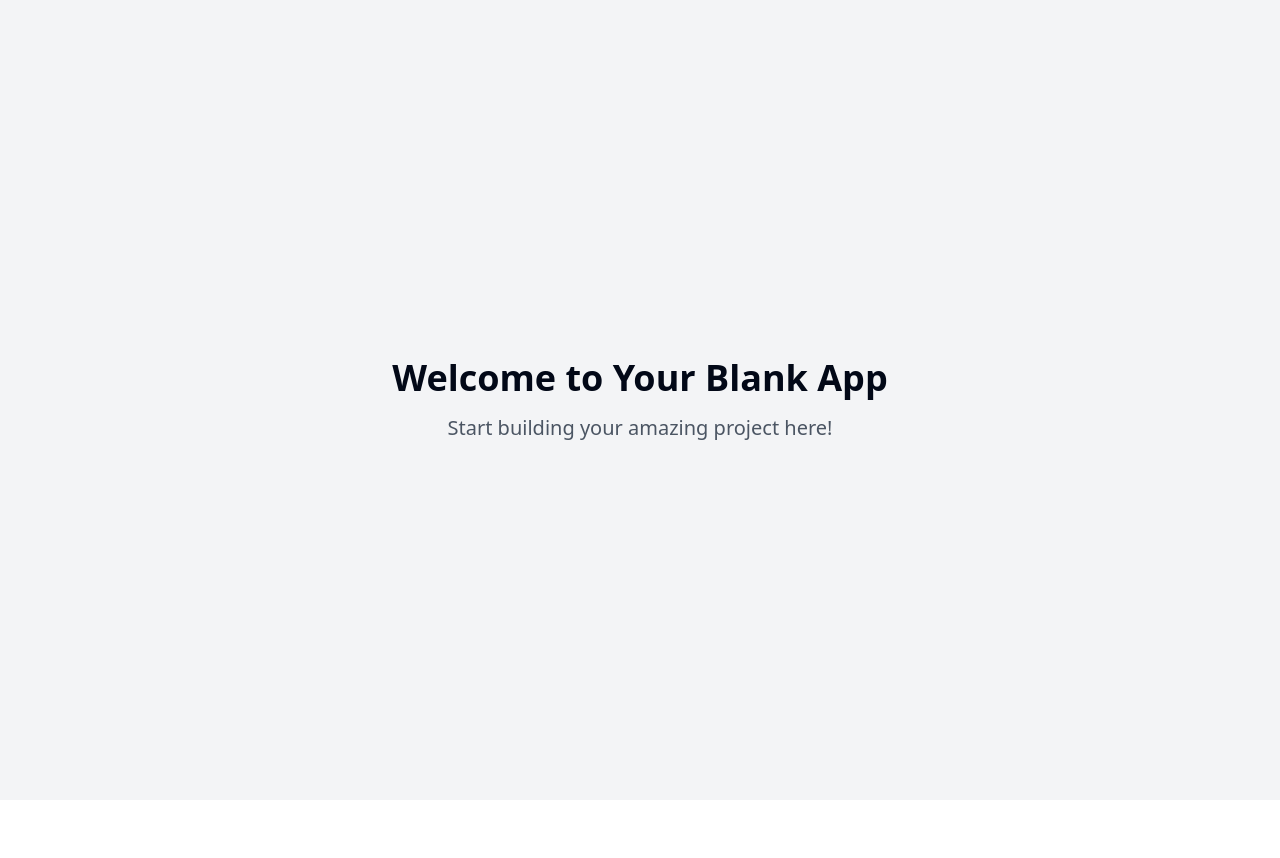
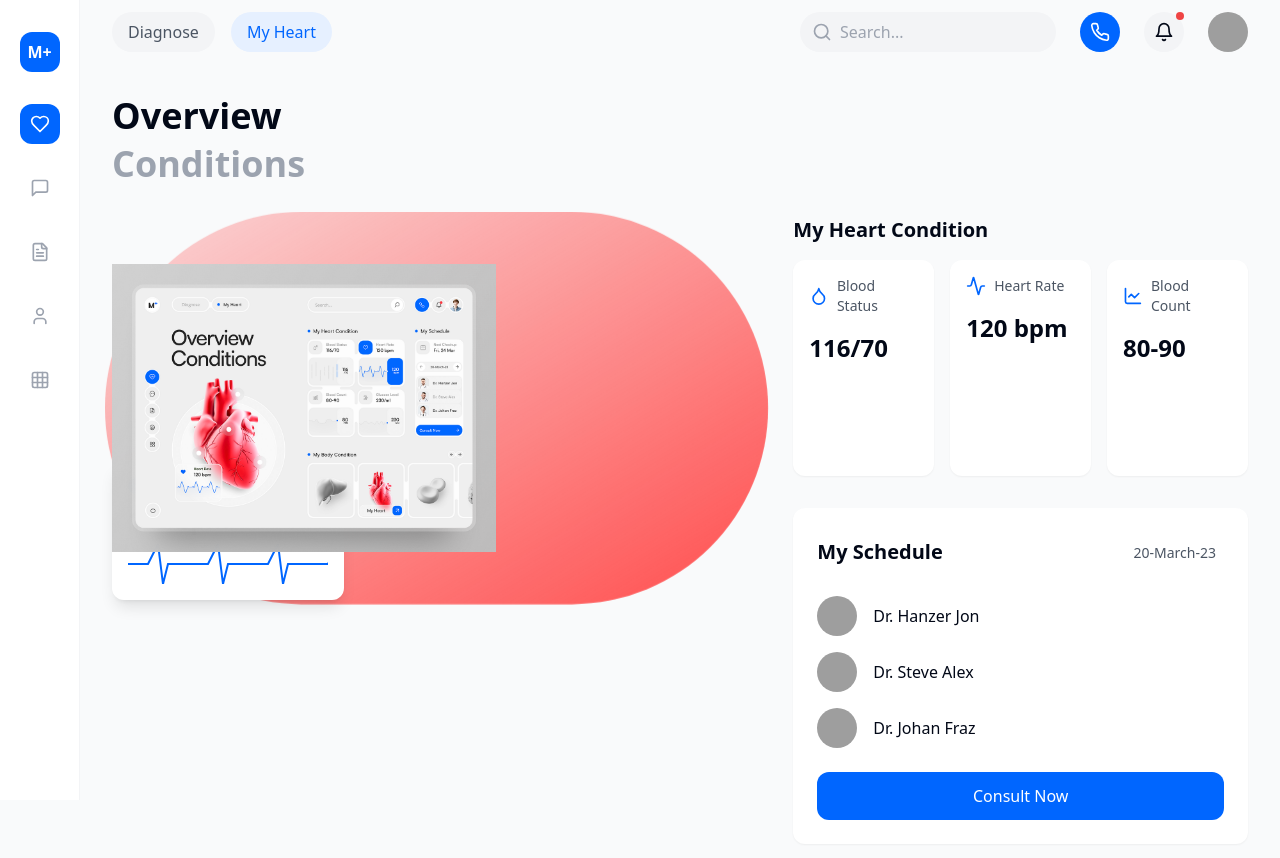
Before and after one commit to aayansaleem/healthvision-dashboard-12, a React (Vite) app: page / in a window 1280 px wide. Shown: the top 858 px of the page. Before the commit the page ends 800 px from the top, so only its background shows below. Built offline with nearby package versions, Linux system fonts and the light colour scheme; grey boxes are pictures that could not be loaded.

Commit message:
Create health dashboard design
Implement a modern health dashboard design based on the provided image. Analyze the design complexity and select the most suitable framework, such as Tailwind or SCSS, for the implementation.
[skip gpt_engineer]

```diff
--- /dev/null
+++ b/src/components/DoctorSchedule.tsx
@@ -0,0 +1,44 @@
+const doctors = [
+  {
+    name: "Dr. Hanzer Jon",
+    image: "https://ui-avatars.com/api/?name=Hanzer+Jon",
+  },
+  {
+    name: "Dr. Steve Alex",
+    image: "https://ui-avatars.com/api/?name=Steve+Alex",
+  },
+  {
+    name: "Dr. Johan Fraz",
+    image: "https://ui-avatars.com/api/?name=Johan+Fraz",
+  },
+];
+
+export function DoctorSchedule() {
+  return (
+    <div className="bg-white p-6 rounded-xl shadow-sm">
+      <div className="flex items-center justify-between mb-6">
+        <h2 className="text-xl font-bold">My Schedule</h2>
+        <div className="flex items-center gap-4">
+          <button className="p-2 rounded-lg hover:bg-gray-100">
+            <span className="text-sm text-gray-600">20-March-23</span>
+          </button>
+        </div>
+      </div>
+      <div className="space-y-4">
+        {doctors.map((doctor, index) => (
+          <div key={index} className="flex items-center gap-4">
+            <img
+              src={doctor.image}
+              alt={doctor.name}
+              className="w-10 h-10 rounded-full"
+            />
+            <span className="font-medium">{doctor.name}</span>
+          </div>
+        ))}
+      </div>
+      <button className="w-full mt-6 bg-medical-blue text-white py-3 rounded-xl hover:bg-medical-blue/90 transition-colors">
+        Consult Now
+      </button>
+    </div>
+  );
+}
--- /dev/null
+++ b/src/components/HealthMetrics.tsx
@@ -0,0 +1,41 @@
+import { Activity, Droplet, LineChart } from "lucide-react";
+
+const metrics = [
+  {
+    title: "Blood Status",
+    value: "116/70",
+    icon: Droplet,
+  },
+  {
+    title: "Heart Rate",
+    value: "120 bpm",
+    icon: Activity,
+  },
+  {
+    title: "Blood Count",
+    value: "80-90",
+    icon: LineChart,
+  },
+];
+
+export function HealthMetrics() {
+  return (
+    <div className="grid grid-cols-3 gap-4">
+      {metrics.map((metric, index) => (
+        <div
+          key={index}
+          className="bg-white p-4 rounded-xl shadow-sm"
+        >
+          <div className="flex items-center gap-2 mb-4">
+            <metric.icon className="text-medical-blue" size={20} />
+            <span className="text-sm text-gray-600">{metric.title}</span>
+          </div>
+          <div className="text-2xl font-bold">{metric.value}</div>
+          <div className="mt-4 h-20 relative overflow-hidden">
+            <canvas className="w-full h-full"></canvas>
+          </div>
+        </div>
+      ))}
+    </div>
+  );
+}
--- /dev/null
+++ b/src/components/HeartVisualization.tsx
@@ -0,0 +1,61 @@
+import { useEffect, useRef } from "react";
+
+export function HeartVisualization() {
+  const canvasRef = useRef<HTMLCanvasElement>(null);
+
+  useEffect(() => {
+    const canvas = canvasRef.current;
+    if (!canvas) return;
+
+    const ctx = canvas.getContext("2d");
+    if (!ctx) return;
+
+    const drawHeartRate = () => {
+      ctx.clearRect(0, 0, canvas.width, canvas.height);
+      ctx.beginPath();
+      ctx.strokeStyle = "#0066FF";
+      ctx.lineWidth = 2;
+
+      let x = 0;
+      const y = canvas.height / 2;
+
+      ctx.moveTo(x, y);
+
+      // Draw heart rate pattern
+      for (let i = 0; i < 5; i++) {
+        x += 20;
+        ctx.lineTo(x, y);
+        x += 10;
+        ctx.lineTo(x, y - 20);
+        x += 5;
+        ctx.lineTo(x, y + 20);
+        x += 5;
+        ctx.lineTo(x, y);
+        x += 20;
+      }
+
+      ctx.stroke();
+    };
+
+    drawHeartRate();
+  }, []);
+
+  return (
+    <div className="relative">
+      <div className="absolute inset-0 bg-gradient-to-br from-medical-red/20 to-medical-red rounded-full animate-heart-beat"></div>
+      <img
+        src="/lovable-uploads/e58ea4a9-5bfd-4be2-8fd3-785b7d483d34.png"
+        alt="Heart"
+        className="w-96 h-96 object-contain relative z-10"
+      />
+      <div className="absolute bottom-0 left-0 bg-white p-4 rounded-xl shadow-lg">
+        <div className="flex items-center gap-2 mb-2">
+          <div className="w-4 h-4 bg-medical-blue rounded-full"></div>
+          <span className="text-sm font-medium">Heart Rate</span>
+        </div>
+        <div className="text-2xl font-bold mb-2">120 bpm</div>
+        <canvas ref={canvasRef} width="200" height="40" className="w-full"></canvas>
+      </div>
+    </div>
+  );
+}
--- /dev/null
+++ b/src/components/Sidebar.tsx
@@ -0,0 +1,35 @@
+import { Heart, MessageSquare, FileText, User, Grid } from "lucide-react";
+import { cn } from "@/lib/utils";
+
+const sidebarItems = [
+  { icon: Heart, active: true },
+  { icon: MessageSquare },
+  { icon: FileText },
+  { icon: User },
+  { icon: Grid },
+];
+
+export function Sidebar() {
+  return (
+    <div className="w-20 h-screen bg-white border-r border-gray-100 flex flex-col items-center py-8 gap-8">
+      <div className="w-10 h-10 bg-medical-blue rounded-xl flex items-center justify-center text-white font-bold">
+        M+
+      </div>
+      <div className="flex flex-col gap-6">
+        {sidebarItems.map((Item, index) => (
+          <button
+            key={index}
+            className={cn(
+              "w-10 h-10 rounded-xl flex items-center justify-center transition-colors",
+              Item.active
+                ? "bg-medical-blue text-white"
+                : "text-gray-400 hover:bg-medical-light-blue"
+            )}
+          >
+            <Item.icon size={20} />
+          </button>
+        ))}
+      </div>
+    </div>
+  );
+}
--- /dev/null
+++ b/src/components/TopNav.tsx
@@ -0,0 +1,38 @@
+import { Search, Phone, Bell } from "lucide-react";
+
+export function TopNav() {
+  return (
+    <div className="w-full h-16 flex items-center justify-between px-8">
+      <div className="flex gap-4">
+        <button className="px-4 py-2 rounded-full bg-gray-100 text-gray-600">
+          Diagnose
+        </button>
+        <button className="px-4 py-2 rounded-full bg-medical-light-blue text-medical-blue">
+          My Heart
+        </button>
+      </div>
+      <div className="flex items-center gap-6">
+        <div className="relative">
+          <Search className="absolute left-3 top-2.5 text-gray-400" size={20} />
+          <input
+            type="text"
+            placeholder="Search..."
+            className="pl-10 pr-4 py-2 rounded-full bg-gray-100 w-64 focus:outline-none"
+          />
+        </div>
+        <button className="w-10 h-10 rounded-full bg-medical-blue flex items-center justify-center text-white">
+          <Phone size={20} />
+        </button>
+        <button className="w-10 h-10 rounded-full bg-gray-100 flex items-center justify-center relative">
+          <Bell size={20} />
+          <span className="absolute top-0 right-0 w-2 h-2 bg-red-500 rounded-full"></span>
+        </button>
+        <img
+          src="https://ui-avatars.com/api/?name=John+Doe"
+          alt="Profile"
+          className="w-10 h-10 rounded-full"
+        />
+      </div>
+    </div>
+  );
+}
--- a/src/index.css
+++ b/src/index.css
@@ -6,96 +6,32 @@
   :root {
     --background: 0 0% 100%;
     --foreground: 222.2 84% 4.9%;
-
     --card: 0 0% 100%;
     --card-foreground: 222.2 84% 4.9%;
-
     --popover: 0 0% 100%;
     --popover-foreground: 222.2 84% 4.9%;
-
-    --primary: 222.2 47.4% 11.2%;
+    --primary: 221.2 83.2% 53.3%;
     --primary-foreground: 210 40% 98%;
-
     --secondary: 210 40% 96.1%;
     --secondary-foreground: 222.2 47.4% 11.2%;
-
     --muted: 210 40% 96.1%;
     --muted-foreground: 215.4 16.3% 46.9%;
-
     --accent: 210 40% 96.1%;
     --accent-foreground: 222.2 47.4% 11.2%;
-
     --destructive: 0 84.2% 60.2%;
     --destructive-foreground: 210 40% 98%;
-
     --border: 214.3 31.8% 91.4%;
     --input: 214.3 31.8% 91.4%;
-    --ring: 222.2 84% 4.9%;
-
+    --ring: 221.2 83.2% 53.3%;
     --radius: 0.5rem;
-
-    --sidebar-background: 0 0% 98%;
-
-    --sidebar-foreground: 240 5.3% 26.1%;
-
-    --sidebar-primary: 240 5.9% 10%;
-
-    --sidebar-primary-foreground: 0 0% 98%;
-
-    --sidebar-accent: 240 4.8% 95.9%;
-
-    --sidebar-accent-foreground: 240 5.9% 10%;
-
-    --sidebar-border: 220 13% 91%;
-
-    --sidebar-ring: 217.2 91.2% 59.8%;
   }
 
-  .dark {
-    --background: 222.2 84% 4.9%;
-    --foreground: 210 40% 98%;
-
-    --card: 222.2 84% 4.9%;
-    --card-foreground: 210 40% 98%;
-
-    --popover: 222.2 84% 4.9%;
-    --popover-foreground: 210 40% 98%;
-
-    --primary: 210 40% 98%;
-    --primary-foreground: 222.2 47.4% 11.2%;
-
-    --secondary: 217.2 32.6% 17.5%;
-    --secondary-foreground: 210 40% 98%;
-
-    --muted: 217.2 32.6% 17.5%;
-    --muted-foreground: 215 20.2% 65.1%;
-
-    --accent: 217.2 32.6% 17.5%;
-    --accent-foreground: 210 40% 98%;
-
-    --destructive: 0 62.8% 30.6%;
-    --destructive-foreground: 210 40% 98%;
-
-    --border: 217.2 32.6% 17.5%;
-    --input: 217.2 32.6% 17.5%;
-    --ring: 212.7 26.8% 83.9%;
-    --sidebar-background: 240 5.9% 10%;
-    --sidebar-foreground: 240 4.8% 95.9%;
-    --sidebar-primary: 224.3 76.3% 48%;
-    --sidebar-primary-foreground: 0 0% 100%;
-    --sidebar-accent: 240 3.7% 15.9%;
-    --sidebar-accent-foreground: 240 4.8% 95.9%;
-    --sidebar-border: 240 3.7% 15.9%;
-    --sidebar-ring: 217.2 91.2% 59.8%;
-  }
-}
-
-@layer base {
   * {
     @apply border-border;
   }
 
   body {
-    @apply bg-background text-foreground;
+    @apply bg-background text-foreground antialiased;
+    font-feature-settings: "rlig" 1, "calt" 1;
   }
 }
--- a/src/pages/Index.tsx
+++ b/src/pages/Index.tsx
@@ -1,11 +1,33 @@
-// Update this page (the content is just a fallback if you fail to update the page)
+import { Sidebar } from "@/components/Sidebar";
+import { TopNav } from "@/components/TopNav";
+import { HeartVisualization } from "@/components/HeartVisualization";
+import { HealthMetrics } from "@/components/HealthMetrics";
+import { DoctorSchedule } from "@/components/DoctorSchedule";
 
 const Index = () => {
   return (
-    <div className="min-h-screen flex items-center justify-center bg-gray-100">
-      <div className="text-center">
-        <h1 className="text-4xl font-bold mb-4">Welcome to Your Blank App</h1>
-        <p className="text-xl text-gray-600">Start building your amazing project here!</p>
+    <div className="flex min-h-screen bg-gray-50">
+      <Sidebar />
+      <div className="flex-1">
+        <TopNav />
+        <div className="p-8">
+          <div className="mb-8">
+            <h1 className="text-4xl font-bold mb-2">Overview</h1>
+            <h2 className="text-4xl font-bold text-gray-400">Conditions</h2>
+          </div>
+          <div className="grid grid-cols-12 gap-8">
+            <div className="col-span-7">
+              <HeartVisualization />
+            </div>
+            <div className="col-span-5 space-y-8">
+              <div>
+                <h3 className="text-xl font-semibold mb-4">My Heart Condition</h3>
+                <HealthMetrics />
+              </div>
+              <DoctorSchedule />
+            </div>
+          </div>
+        </div>
       </div>
     </div>
   );
--- a/tailwind.config.ts
+++ b/tailwind.config.ts
@@ -12,85 +12,68 @@ export default {
   theme: {
     container: {
       center: true,
-			padding: '2rem',
+      padding: "2rem",
       screens: {
-				'2xl': '1400px'
-			}
+        "2xl": "1400px",
+      },
     },
     extend: {
       colors: {
-				border: 'hsl(var(--border))',
-				input: 'hsl(var(--input))',
-				ring: 'hsl(var(--ring))',
-				background: 'hsl(var(--background))',
-				foreground: 'hsl(var(--foreground))',
+        border: "hsl(var(--border))",
+        input: "hsl(var(--input))",
+        ring: "hsl(var(--ring))",
+        background: "hsl(var(--background))",
+        foreground: "hsl(var(--foreground))",
+        medical: {
+          blue: "#0066FF",
+          red: "#FF4D4D",
+          gray: "#F5F5F5",
+          "light-blue": "#E6F0FF",
+        },
         primary: {
-					DEFAULT: 'hsl(var(--primary))',
-					foreground: 'hsl(var(--primary-foreground))'
+          DEFAULT: "hsl(var(--primary))",
+          foreground: "hsl(var(--primary-foreground))",
         },
         secondary: {
-					DEFAULT: 'hsl(var(--secondary))',
-					foreground: 'hsl(var(--secondary-foreground))'
+          DEFAULT: "hsl(var(--secondary))",
+          foreground: "hsl(var(--secondary-foreground))",
         },
         destructive: {
-					DEFAULT: 'hsl(var(--destructive))',
-					foreground: 'hsl(var(--destructive-foreground))'
+          DEFAULT: "hsl(var(--destructive))",
+          foreground: "hsl(var(--destructive-foreground))",
         },
         muted: {
-					DEFAULT: 'hsl(var(--muted))',
-					foreground: 'hsl(var(--muted-foreground))'
+          DEFAULT: "hsl(var(--muted))",
+          foreground: "hsl(var(--muted-foreground))",
         },
         accent: {
-					DEFAULT: 'hsl(var(--accent))',
-					foreground: 'hsl(var(--accent-foreground))'
+          DEFAULT: "hsl(var(--accent))",
+          foreground: "hsl(var(--accent-foreground))",
         },
         popover: {
-					DEFAULT: 'hsl(var(--popover))',
-					foreground: 'hsl(var(--popover-foreground))'
+          DEFAULT: "hsl(var(--popover))",
+          foreground: "hsl(var(--popover-foreground))",
         },
         card: {
-					DEFAULT: 'hsl(var(--card))',
-					foreground: 'hsl(var(--card-foreground))'
+          DEFAULT: "hsl(var(--card))",
+          foreground: "hsl(var(--card-foreground))",
         },
-				sidebar: {
-					DEFAULT: 'hsl(var(--sidebar-background))',
-					foreground: 'hsl(var(--sidebar-foreground))',
-					primary: 'hsl(var(--sidebar-primary))',
-					'primary-foreground': 'hsl(var(--sidebar-primary-foreground))',
-					accent: 'hsl(var(--sidebar-accent))',
-					'accent-foreground': 'hsl(var(--sidebar-accent-foreground))',
-					border: 'hsl(var(--sidebar-border))',
-					ring: 'hsl(var(--sidebar-ring))'
-				}
-			},
-			borderRadius: {
-				lg: 'var(--radius)',
-				md: 'calc(var(--radius) - 2px)',
-				sm: 'calc(var(--radius) - 4px)'
       },
       keyframes: {
-				'accordion-down': {
-					from: {
-						height: '0'
+        "heart-beat": {
+          "0%, 100%": { transform: "scale(1)" },
+          "50%": { transform: "scale(1.1)" },
         },
-					to: {
-						height: 'var(--radix-accordion-content-height)'
-					}
+        "heart-rate": {
+          "0%": { transform: "translateX(0)" },
+          "100%": { transform: "translateX(-100%)" },
         },
-				'accordion-up': {
-					from: {
-						height: 'var(--radix-accordion-content-height)'
-					},
-					to: {
-						height: '0'
-					}
-				}
       },
       animation: {
-				'accordion-down': 'accordion-down 0.2s ease-out',
-				'accordion-up': 'accordion-up 0.2s ease-out'
-			}
-		}
+        "heart-beat": "heart-beat 2s infinite",
+        "heart-rate": "heart-rate 5s linear infinite",
+      },
+    },
   },
   plugins: [require("tailwindcss-animate")],
 } satisfies Config;
```
Also changed, not shown: public/lovable-uploads/e58ea4a9-5bfd-4be2-8fd3-785b7d483d34.png (added). Lines whose indentation alone changed are shown as unchanged.
